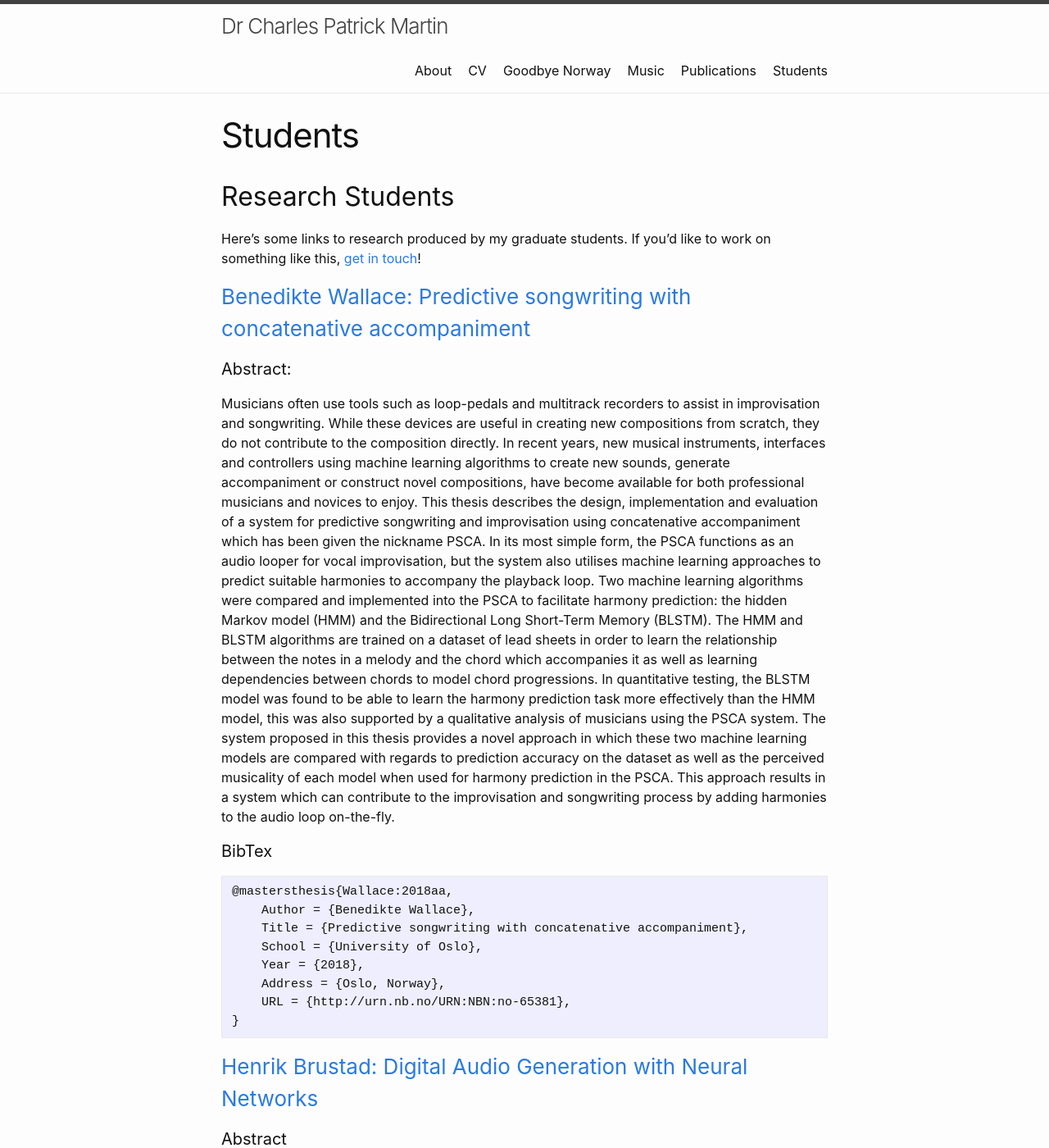
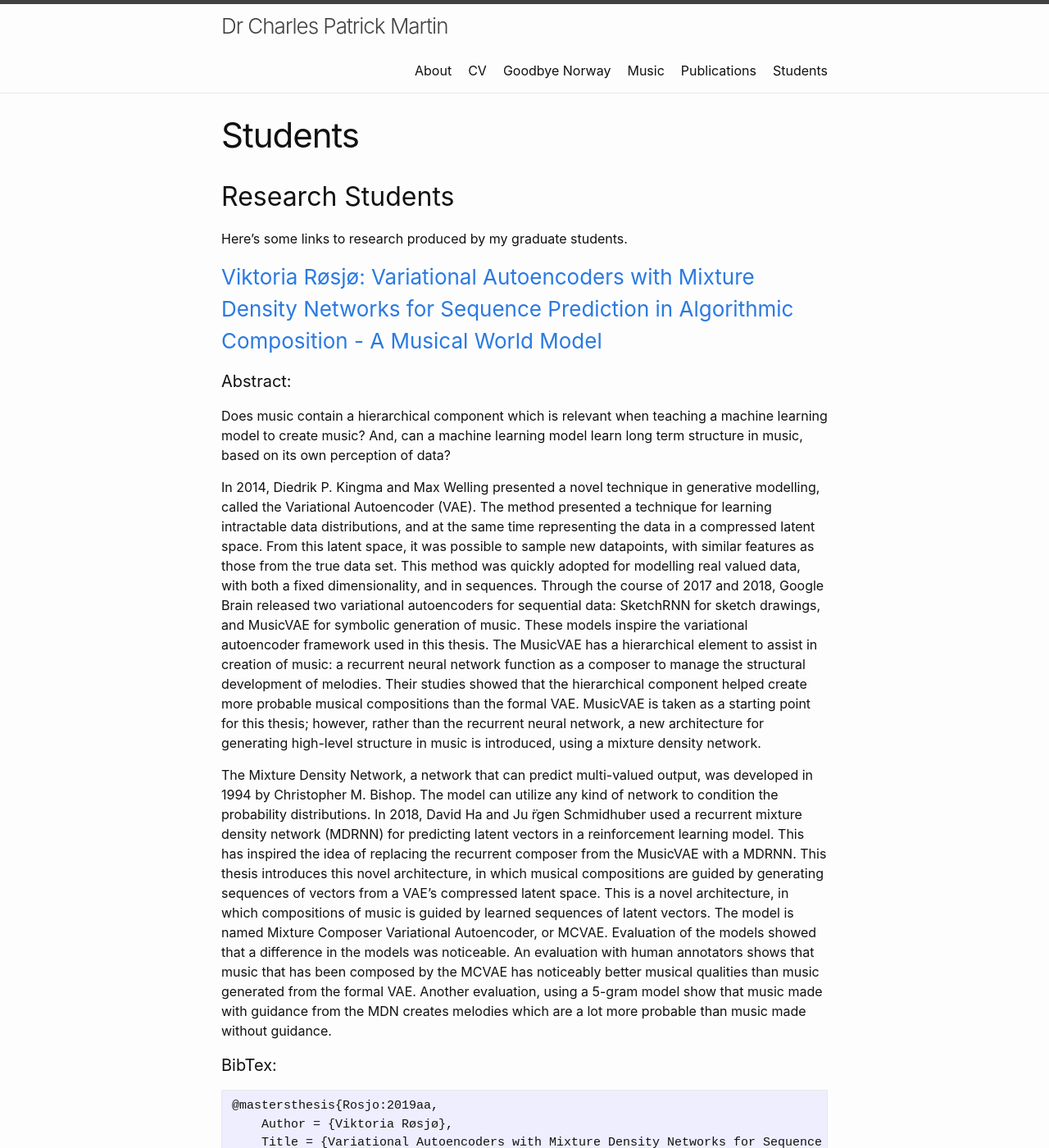
Before and after one commit to cpmpercussion/cpm-website-publications-list, a Jekyll site: the page built from docs/students.md, in a window 1280 px wide and 1400 px high. Shown: the whole window at 82% size. Built offline with Jekyll 4.4.1, drawn with Linux system fonts in a browser that asks for light colours; some of the changed text lies outside the part shown.

```diff
--- a/docs/students.md
+++ b/docs/students.md
@@ -6,7 +6,32 @@ permalink: /students/
 
 ## Research Students
 
-Here's some links to research produced by my graduate students. If you'd like to work on something like this, [get in touch](/about.md)!
+Here's some links to research produced by my graduate students.
+
+<!-- If you'd like to work on something like this, [get in touch](/about.md)! -->
+
+### [Viktoria Røsjø: Variational Autoencoders with Mixture Density Networks for Sequence Prediction in Algorithmic Composition - A Musical World Model](https://www.duo.uio.no/bitstream/handle/10852/67479/1/Variational_Autoencoders_for_Algorithmic_Composition.pdf)
+
+#### Abstract:
+
+Does music contain a hierarchical component which is relevant when teaching a machine learning model to create music? And, can a machine learning model learn long term structure in music, based on its own perception of data?
+
+In 2014, Diedrik P. Kingma and Max Welling presented a novel technique in generative modelling, called the Variational Autoencoder (VAE). The method presented a technique for learning intractable data distributions, and at the same time representing the data in a compressed latent space. From this latent space, it was possible to sample new datapoints, with similar features as those from the true data set. This method was quickly adopted for modelling real valued data, with both a fixed dimensionality, and in sequences. Through the course of 2017 and 2018, Google Brain released two variational autoencoders for sequential data: SketchRNN for sketch drawings, and MusicVAE for symbolic generation of music. These models inspire the variational autoencoder framework used in this thesis. The MusicVAE has a hierarchical element to assist in creation of music: a recurrent neural network function as a composer to manage the structural development of melodies. Their studies showed that the hierarchical component helped create more probable musical compositions than the formal VAE. MusicVAE is taken as a starting point for this thesis; however, rather than the recurrent neural network, a new architecture for generating high-level structure in music is introduced, using a mixture density network.
+
+The Mixture Density Network, a network that can predict multi-valued output, was developed in 1994 by Christopher M. Bishop. The model can utilize any kind of network to condition the probability distributions. In 2018, David Ha and Ju ̈rgen Schmidhuber used a recurrent mixture density network (MDRNN) for predicting latent vectors in a reinforcement learning model. This has inspired the idea of replacing the recurrent composer from the MusicVAE with a MDRNN. This thesis introduces this novel architecture, in which musical compositions are guided by generating sequences of vectors from a VAE’s compressed latent space. This is a novel architecture, in which compositions of music is guided by learned sequences of latent vectors. The model is named Mixture Composer Variational Autoencoder, or MCVAE.
+Evaluation of the models showed that a difference in the models was noticeable. An evaluation with human annotators shows that music that has been composed by the MCVAE has noticeably better musical qualities than music generated from the formal VAE. Another evaluation, using a 5-gram model show that music made with guidance from the MDN creates melodies which are a lot more probable than music made without guidance.
+
+#### BibTex:
+
+    @mastersthesis{Rosjo:2019aa,
+        Author = {Viktoria Røsjø},
+        Title = {Variational Autoencoders with Mixture Density Networks for Sequence Prediction in Algorithmic Composition - A Musical World Model},
+        School = {University of Oslo},
+        Year = {2019},
+        Address = {Oslo, Norway},
+        URL = {http://urn.nb.no/URN:NBN:no-70656},
+    }
+
 
 ### [Benedikte Wallace: Predictive songwriting with concatenative accompaniment](http://folk.uio.no/charlepm/student_theses/Wallace-Predictive_Songwriting_with_Concatenative_Accompaniment.pdf)
 
```
Also changed, not shown: docs/index.md (+9 -4 lines), publications.bib (+25 -11 lines).
